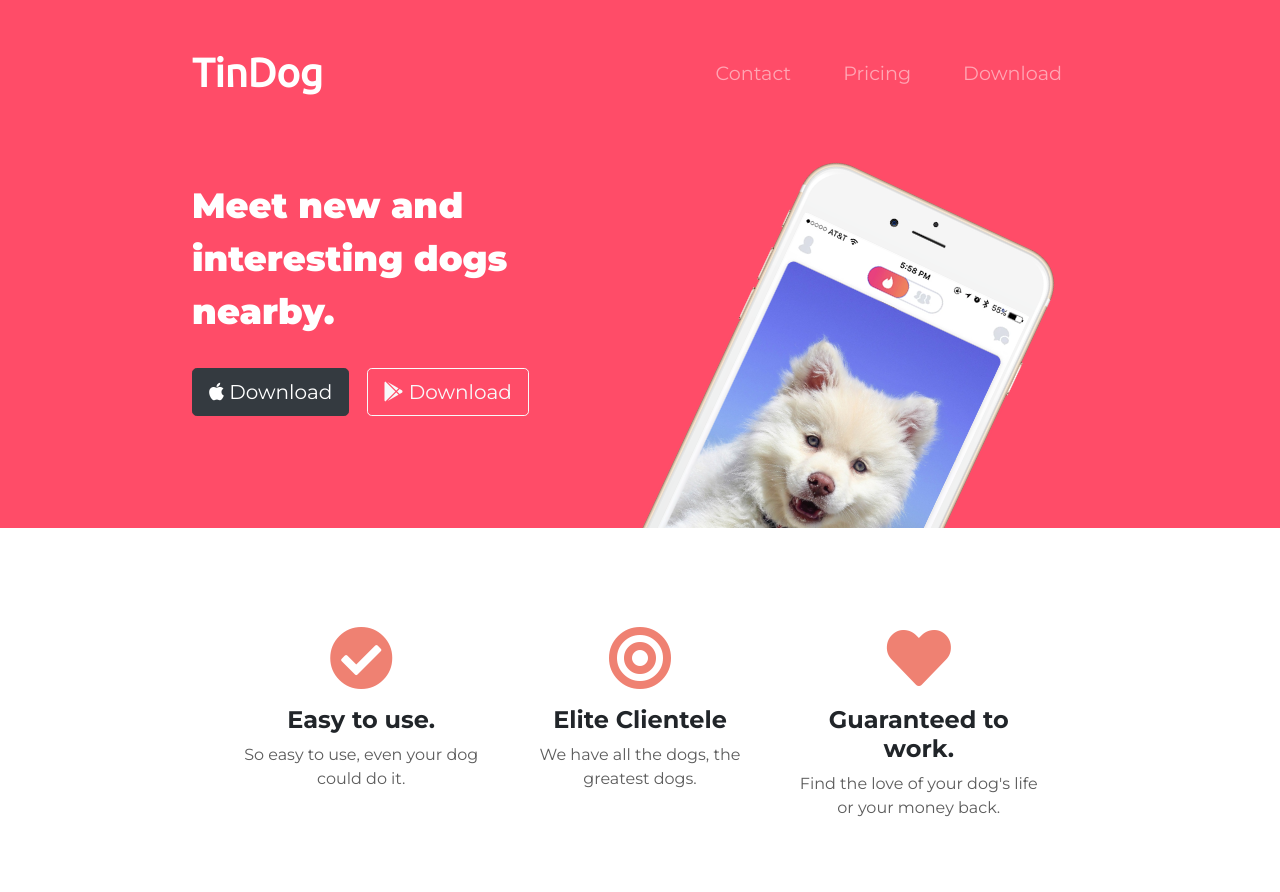
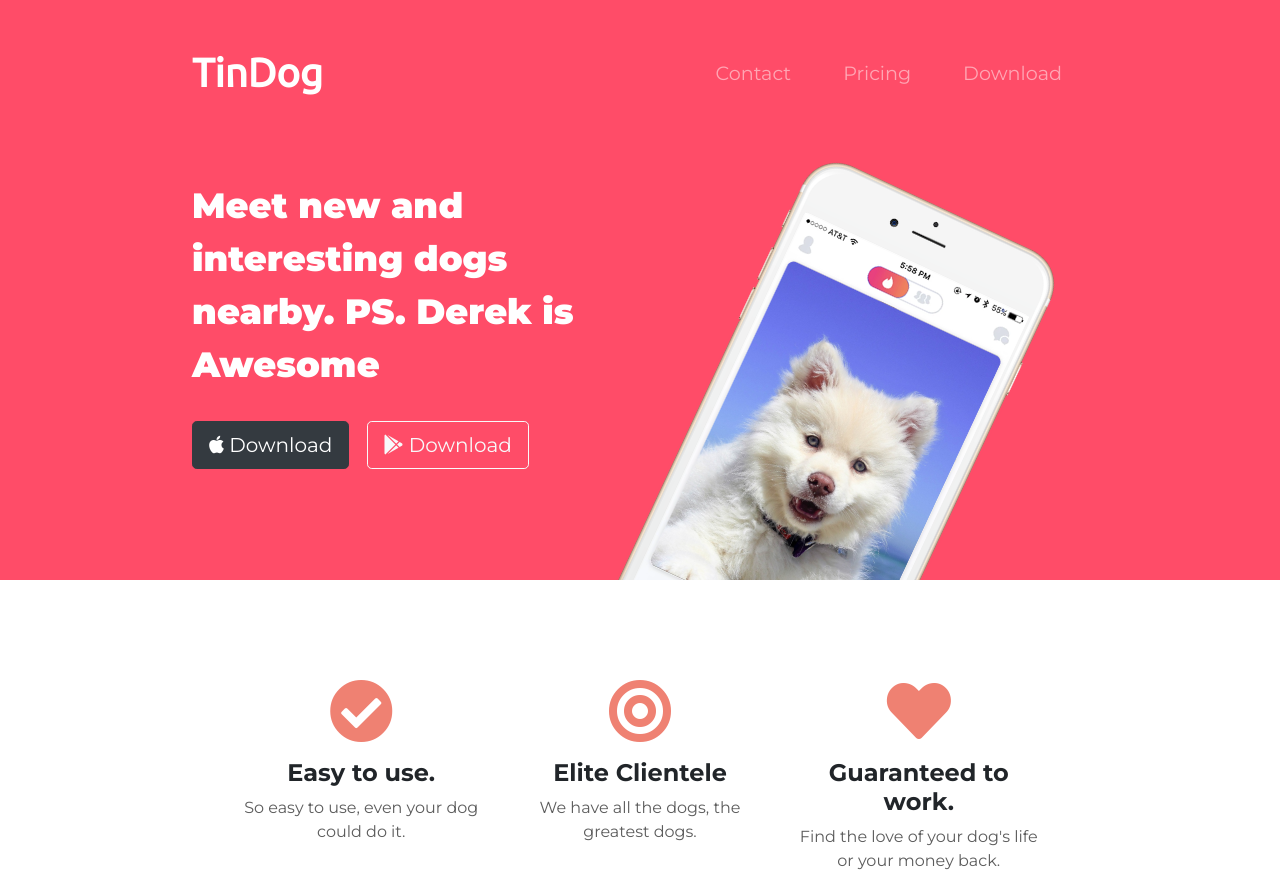
Before and after one commit to bhanson345/TinDog, a plain HTML site: page index.html in a window 1280 px wide. Shown: the top 892 px of the page. Drawn offline with nearby package versions, Linux system fonts and the light colour scheme.

Commit message:
Update index.html (#1)

```diff
--- a/index.html
+++ b/index.html
@@ -49,7 +49,7 @@
 
     <div class="row">
       <div class="col-lg-6">
-        <h1 class="heading-lg">Meet new and interesting dogs nearby.</h1>
+        <h1 class="heading-lg">Meet new and interesting dogs nearby. PS. Derek is Awesome</h1>
         <button type="button" class="btn btn-dark btn-lg download-btn"><i class="fab fa-apple"></i> Download</button>
         <button type="button" class="btn btn-outline-light btn-lg download-btn"><i class="fab fa-google-play"></i>
           Download</button>
```
